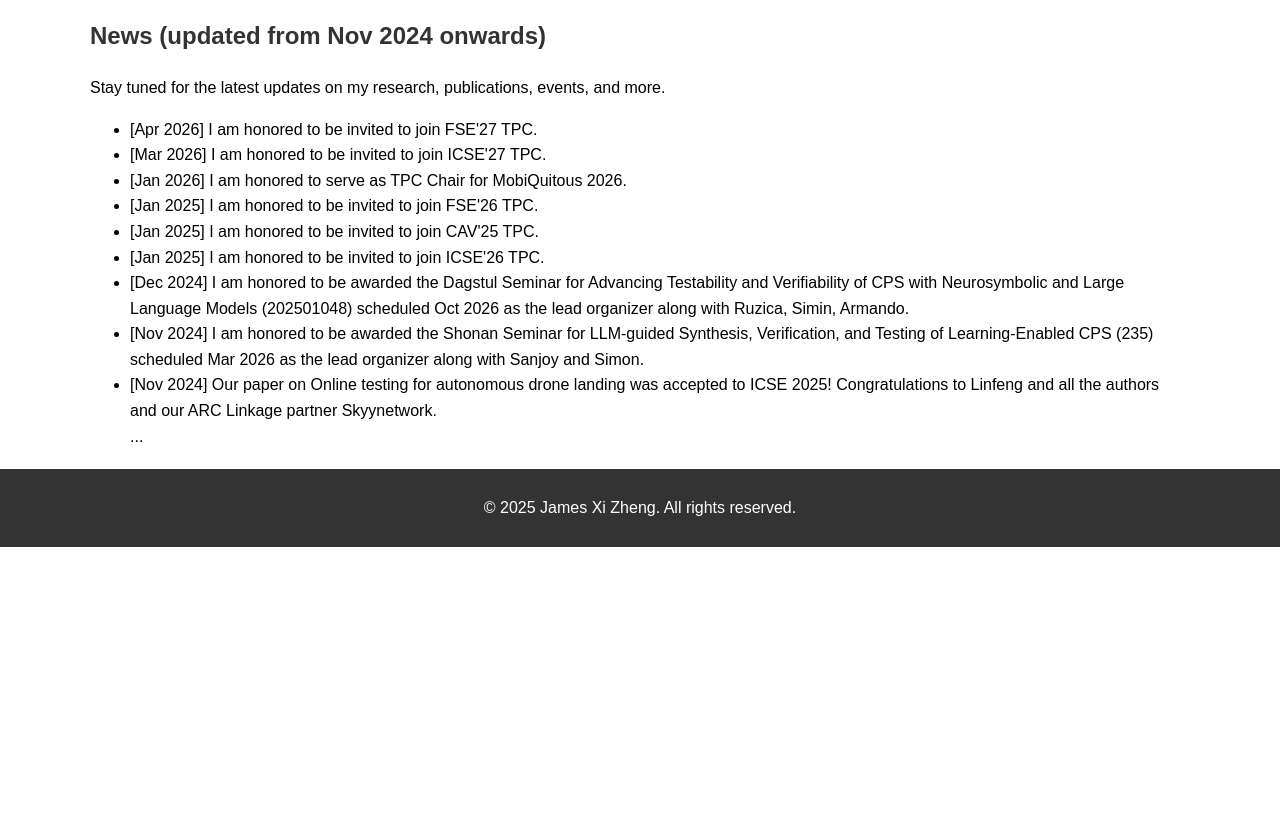
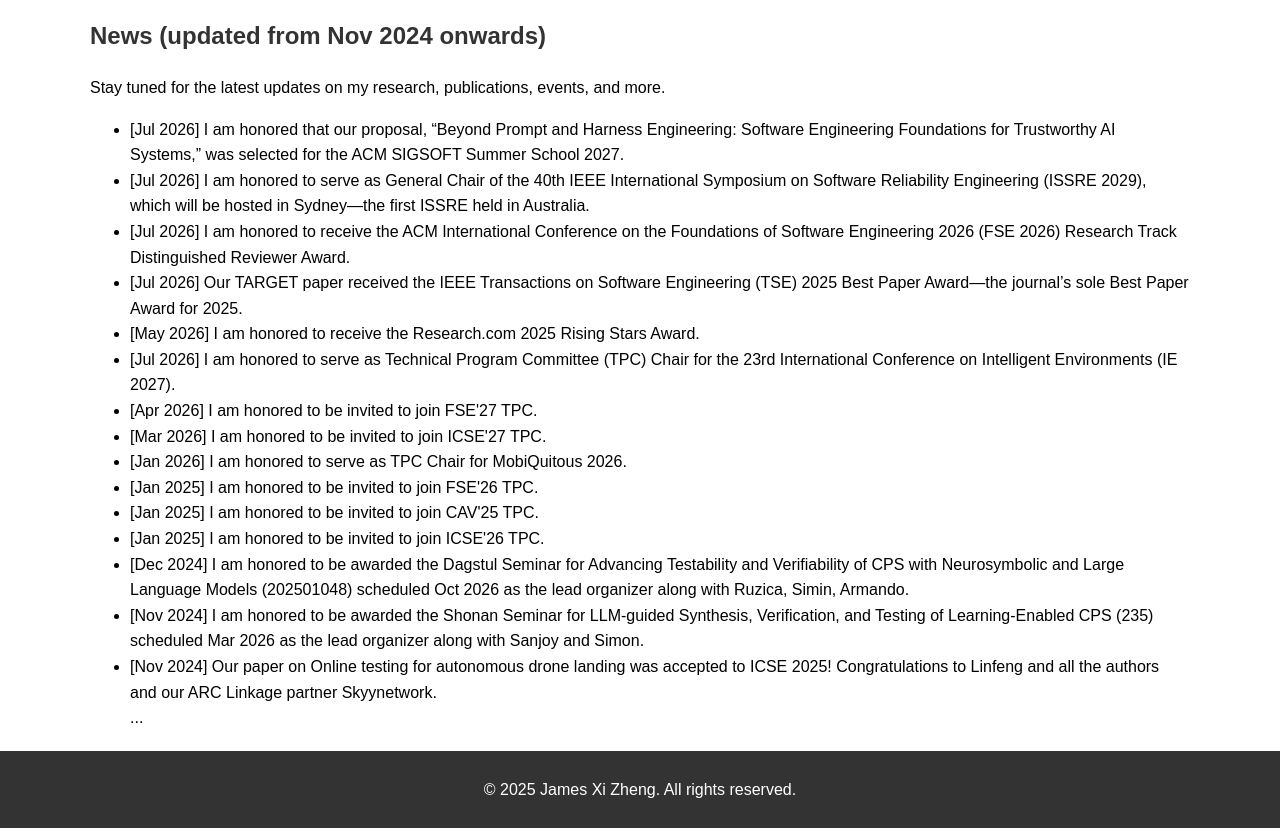
Before and after one commit to JamesXiZheng/JamesXiZheng.github.io, a plain HTML site: page index.html in a window 1280 px wide. Shown: the part 932-1760 px from the top of the page. Before the commit the page ends 1479 px from the top, so only its background shows below. Drawn offline with Linux system fonts and the light colour scheme.

Commit message:
new awards
new awards

```diff
--- a/index.html
+++ b/index.html
@@ -46,6 +46,14 @@ He is also Co-Founder of the Trustworthy Autonomous Cyber-Physical Systems (TACP
                 <h2>News (updated from Nov 2024 onwards)</h2>
                 <p>Stay tuned for the latest updates on my research, publications, events, and more.</p>
                 <ul>
+
+                        <li>[Jul 2026] I am honored that our proposal, “Beyond Prompt and Harness Engineering: Software Engineering Foundations for Trustworthy AI Systems,” was selected for the ACM SIGSOFT Summer School 2027.</li>
+    <li>[Jul 2026] I am honored to serve as General Chair of the 40th IEEE International Symposium on Software Reliability Engineering (ISSRE 2029), which will be hosted in Sydney—the first ISSRE held in Australia.</li>
+    <li>[Jul 2026] I am honored to receive the ACM International Conference on the Foundations of Software Engineering 2026 (FSE 2026) Research Track Distinguished Reviewer Award.</li>
+    <li>[Jul 2026] Our TARGET paper received the IEEE Transactions on Software Engineering (TSE) 2025 Best Paper Award—the journal’s sole Best Paper Award for 2025.</li>
+    <li>[May 2026] I am honored to receive the Research.com 2025 Rising Stars Award.</li>
+<li>[Jul 2026] I am honored to serve as Technical Program Committee (TPC) Chair for the 23rd International Conference on Intelligent Environments (IE 2027).</li>
+
                     <li>[Apr 2026] I am honored to be invited to join FSE'27 TPC.</li>
                     <li>[Mar 2026] I am honored to be invited to join ICSE'27 TPC.</li>
                     <li>[Jan 2026] I am honored to serve as TPC Chair for MobiQuitous 2026.</li>
```
